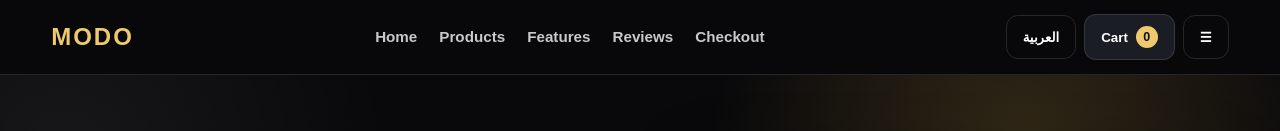
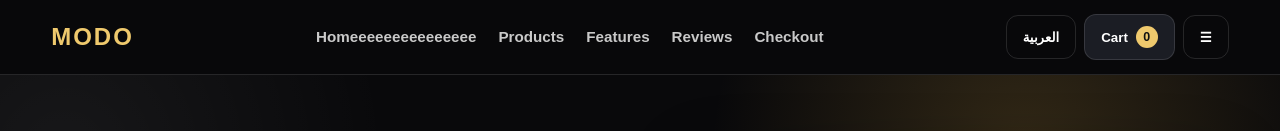
Before and after one commit to youssif564/modosmartwallet, a plain HTML site: page modo/index.html in a window 1280 px wide. Shown: the top 131 px of the page. Drawn offline with Linux system fonts and the light colour scheme.

```diff
--- a/modo/index.html
+++ b/modo/index.html
@@ -3,7 +3,7 @@
 <head>
   <meta charset="UTF-8" />
   <meta name="viewport" content="width=device-width, initial-scale=1.0" />
-  <title>Modo Wallet | Smart, Classic & Premium</title>
+  <title>Modo Walletttttttttt | Smart, Classic & Premium</title>
 
   <style>
     * {
@@ -923,7 +923,7 @@
 
     const translations = {
       en: {
-        navHome: "Home",
+        navHome: "Homeeeeeeeeeeeeeee",
         navProducts: "Products",
         navFeatures: "Features",
         navReviews: "Reviews",
```
